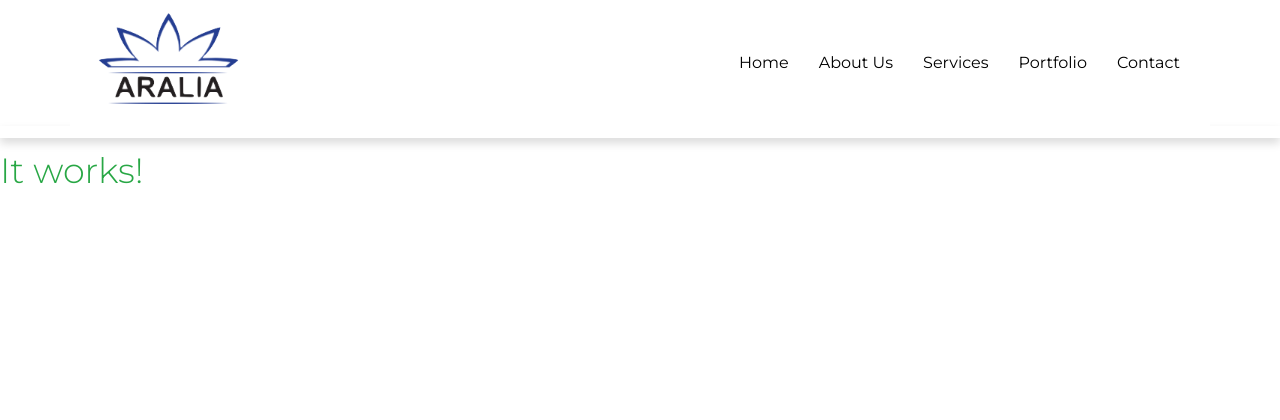
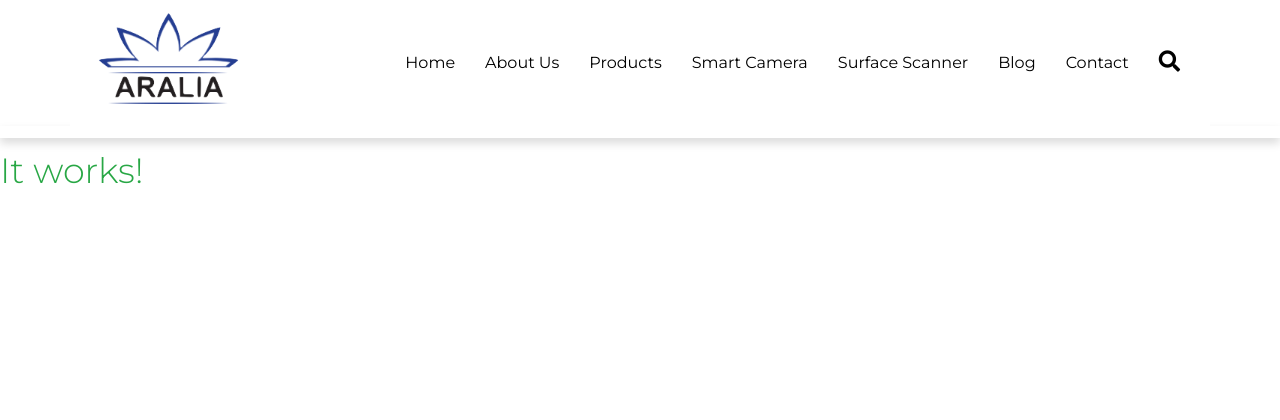
Before and after one commit to Juliet-Simpson/Aralia-Website-v2, a Django app: page / in a window 1280 px wide. Shown: the top 420 px of the page. Run offline with Django 4.2, Linux system fonts and the light colour scheme; some libraries are stand-ins or nearby versions.

Commit message:
Deployment to heroku part 1

```diff
--- a/requirements.txt
+++ b/requirements.txt
@@ -1,4 +1,7 @@
 asgiref==3.5.0
 backports.zoneinfo==0.2.1
+dj-database-url==0.5.0
 Django==4.0.3
+gunicorn==20.1.0
+psycopg2-binary==2.9.3
 sqlparse==0.4.2
--- a/static/css/base.css
+++ b/static/css/base.css
@@ -147,6 +147,10 @@ header {
     color: black;
 }
 
+.nav-link a {
+    color: black !important;
+}
+
 .navbar .dropdown-menu {
     padding: 0;
     background-color: rgba(100, 100, 100, 0.9);
@@ -282,6 +286,10 @@ header {
     }
 }
 
+.transparent {
+    background-color: transparent !important;
+}
+
 .shadow {
     height: 12px;
     border: 0;
@@ -289,7 +297,7 @@ header {
     margin-top: 0;
     margin-left: 0;
     margin-right: 0;
-    /* background-color: transparent !important; */
+
 }
 
 /* CONTENT */
@@ -340,7 +348,7 @@ header {
     }
 }
 
-@media screen and (min-width:592px) {
+@media screen and (min-width:768px) {
     .footer {
         padding-left: 0 !important;
     }
--- a/templates/base.html
+++ b/templates/base.html
@@ -56,15 +56,18 @@
                         <li><a href="#" class="nav-item nav-link">Home</a></li>
                         <li><a href="#" class="nav-item nav-link">About Us</a></li>
                         <li class="dropdown">
-                            <a href="#" class="nav-item nav-link" data-toggle="dropdown">Services</a>
+                            <a href="#" class="nav-item nav-link" data-toggle="dropdown">Products</a>
                             <div class="dropdown-menu">
                                 <a href="#" class="dropdown-item">Dropdown Item 1</a>
                                 <a href="#" class="dropdown-item">Dropdown Item 2</a>
                                 <a href="#" class="dropdown-item">Dropdown Item 3</a>
                             </div>
                         </li>
-                        <li class="dropdown">
-                            <a href="#" class="nav-item nav-link" data-toggle="dropdown">Portfolio</a>
+                        <li><a href="#" class="nav-item nav-link">Smart Camera</a></li>
+                        <li><a href="#" class="nav-item nav-link">Surface Scanner</a></li>
+                        <li><a href="#" class="nav-item nav-link">Blog</a></li>
+                        <!-- <li class="dropdown">
+                            <a href="#" class="nav-item nav-link" data-toggle="dropdown">Shareholders</a>
                             <div class="dropdown-menu">
                                 <a href="#" class="dropdown-item">Dropdown Item 1</a>
                                 <a href="#" class="dropdown-item">Dropdown Item 2</a>
@@ -72,13 +75,36 @@
                                 <a href="#" class="dropdown-item">Dropdown Item 4</a>
                                 <a href="#" class="dropdown-item">Dropdown Item 5</a>
                             </div>
+                        </li> -->
+                        <li><a href="#" class="nav-item nav-link">Contact</a></li>
+                        <li class="nav-item nav-link">
+                            <a class="" href="#" id="search" data-toggle="dropdown" aria-haspopup="true" aria-expanded="false">
+                                <div class="text-left text-md-center">
+                                    <div><i class="fas fa-search fa-lg"></i></div>
+                                </div>
+                            </a>
+                            <div class="dropdown-menu border-0 w-100 p-3 rounded-0 my-0" aria-labelledby="mobile-search">
+                                <form class="form" method="GET" action="">
+                                    <div class="input-group w-100">
+                                        <input class="form-control border border-black rounded-0" type="text" name="q" placeholder="Search our site">
+                                        <div class="input-group-append">
+                                            <button class="form-control form-control btn btn-black border border-black rounded-0" type="submit">
+                                                <span class="icon">
+                                                    <i class="fas fa-search"></i>
+                                                </span>
+                                            </button>
+                                        </div>
+                                    </div>
+                                </form>
+                            </div>
                         </li>
-                        <li><a href="#" class="nav-item nav-link">Contact</a></li>
                     </ul>
                 </div>
             </nav>
         </div>
-        <hr class="shadow">
+        <div class="transparent">
+            <hr class="shadow">
+        </div>
     </header>
 
     {% if messages %}
@@ -141,7 +167,7 @@
                     <p class="my-0 not-small d-none d-md-block">Email: sales@aralia.co.uk</p>
                 </div>
                 <div class="col-6 offset-3 col-sm-4 offset-sm-4 text-center d-block d-md-none">
-                    <a href="https://araliasystems.com/" target="blank"><img src="assets/images/logo.png" alt="Aralia logo" class="footer-logo"></a>
+                    <a href="https://araliasystems.com/" target="blank"><img src="{{ MEDIA_URL }}logo.png" alt="Aralia logo" class="footer-logo"></a>
                 </div>
                 <div class="col-12 col-md-5 text-center text-lg-right pl-0 pl-md-5 pt-md-2">
                     <a href="https://araliasystems.com/" target="blank">
```
Also changed, not shown: aralia_website/settings.py (+13 -6 lines), 1 other file.
